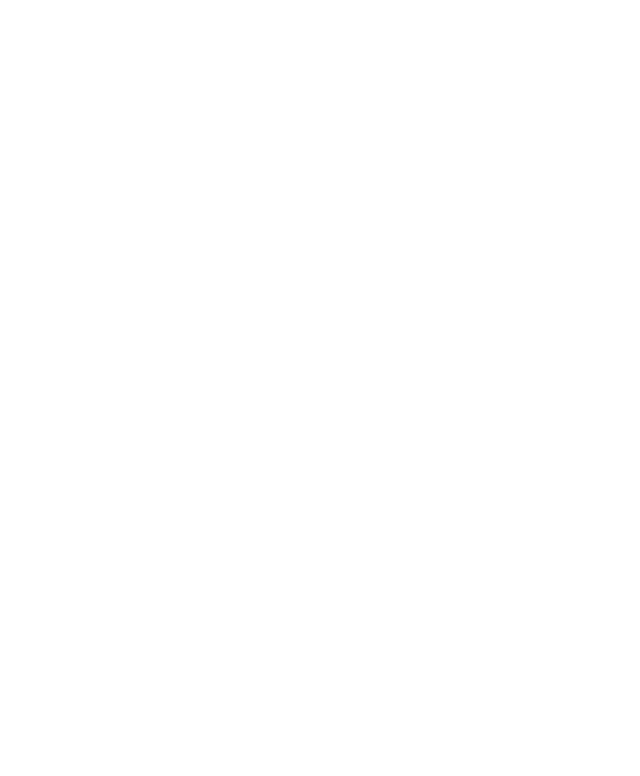
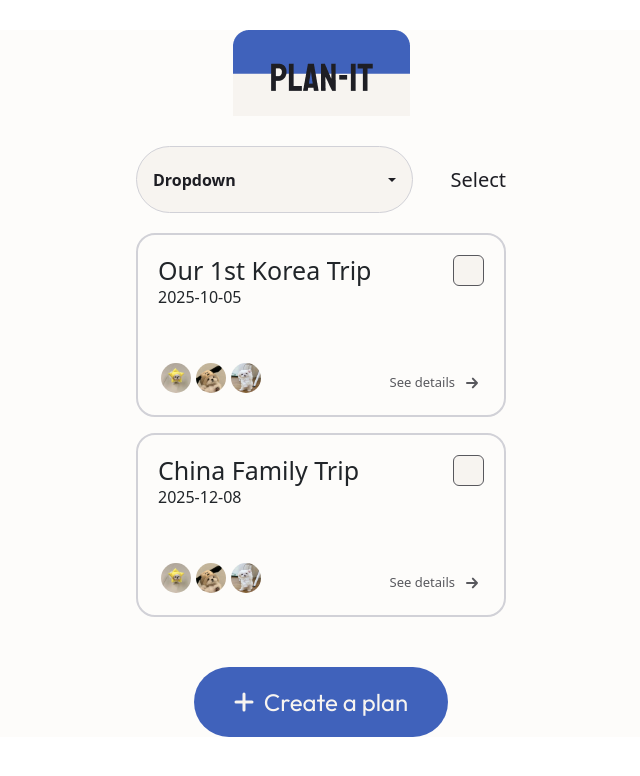
Before and after one commit to wendeshiro/COMP-3170-Plan-it, a React (Vite) app: page / in a window 1280 px wide. Shown: the top 776 px of the page, without its empty margins (319-959 px from the left). Built offline with nearby package versions, Linux system fonts and the light colour scheme.

Commit message:
Fix; styling upcomingplan

```diff
--- a/src/App.jsx
+++ b/src/App.jsx
@@ -1,8 +1,13 @@
 import "./App.css";
 import "bootstrap/dist/css/bootstrap.min.css";
+import UpcomingPlan from "./pages/UpcomingPlan";
 
 function App() {
-  return <div></div>;
+  return (
+    <div>
+      <UpcomingPlan />
+    </div>
+  );
 }
 
 export default App;
--- a/src/pages/UpcomingPlan.jsx
+++ b/src/pages/UpcomingPlan.jsx
@@ -1,35 +1,35 @@
-import "./UpcomingPlan.css";
 import logo from "../assets/plan-it_logo.png";
 import PlanCard from "../components/PlanCard";
 import AddPlan from "../components/AddPlan";
 import Dropdown from "../components/Dropdown";
+import styles from "./UpcomingPlan.module.css";
 
-const UpcomingPlan = () => {
+export default function UpcomingPlan() {
   return (
-      <div className="upcoming-plan">
-        <div className="plan-it-logo">
+    <div className={styles.upcomingPlan}>
+      <div className={styles.planItLogo}>
         <img src={logo} alt="Plan It Logo" />
       </div>
 
-        <div className="dropdown-select">
-          <div className="dropdown">
+      <div className={styles.upcomingPlanContainer}>
+        <div className={styles.dropdownSelect}>
+          <div className={styles.dropdown}>
             <Dropdown />
           </div>
-          <h3 className="select-btn-text">Select</h3>
+          <h3 className={styles.selectBtnText}>Select</h3>
         </div>
 
-        <div className="plan-cards-container">
-          <div className="plan-cards">
+        <div className={styles.planCardsContainer}>
           <PlanCard planName="Our 1st Korea Trip" planDate="2025-10-05" />
-
           <PlanCard planName="China Family Trip" planDate="2025-12-08" />
         </div>
       </div>
 
-        <div className="add-plan-button"></div>
+      <div>
         <AddPlan />
       </div>
+
+      <div className={styles.rightColumnLarge} aria-hidden="true"></div>
+    </div>
   );
-};
-
-export default UpcomingPlan;
+}
--- /dev/null
+++ b/src/pages/UpcomingPlan.module.css
@@ -0,0 +1,75 @@
+.upcomingPlan {
+  display: flex;
+  flex-direction: column;
+  align-items: center;
+  /* gap: 0.5rem; */
+  margin-top: 30px;
+  /* padding-top: 3rem; */
+  /* padding-bottom: 1rem; */
+  justify-content: center;
+  /* width: 402px; */
+  /* height: 874px; */
+  background-color: #fdfcfa;
+  /* overflow: visible; */
+  /* z-index: 0;
+  position: relative; */
+  /* margin: 0 auto; */
+}
+
+.planItLogo {
+  margin-bottom: 30px;
+}
+
+.upcomingPlanContainer {
+  margin-bottom: 50px;
+  display: flex;
+  flex-direction: column;
+  align-items: center;
+}
+
+.dropdownSelect {
+  /* width: 100%; */
+  width: 370px;
+  display: flex;
+  flex-direction: row;
+  justify-content: space-between;
+  align-items: center;
+  /* padding-right: 2rem;
+  padding-top: 2rem;
+  padding-bottom: 0; */
+}
+
+/* .dropdown {
+  flex: 1;
+  padding-left: 0.5rem;
+} */
+
+.selectBtnText {
+  /* display: flex;
+  flex-direction: row;
+  align-items: center;
+  justify-content: flex-end; */
+  font-size: 20px;
+  /* font-style: normal; */
+  font-weight: 400;
+  line-height: 20px;
+  color: #1e1e24;
+  margin: 0;
+}
+
+.planCardsContainer {
+  display: flex;
+  flex-direction: column;
+  align-items: center;
+  gap: 16px;
+  margin-top: 20px;
+  /* width: 402px; */
+  /* padding-top: 0.5rem;
+  padding-bottom: 0; */
+}
+
+/* .planCards {
+  display: flex;
+  flex-direction: column;
+  gap: 1rem;
+} */
```
Also changed, not shown: src/pages/UpcomingPlan.css (deleted, +0 -72 lines). Lines whose indentation alone changed are shown as unchanged.
